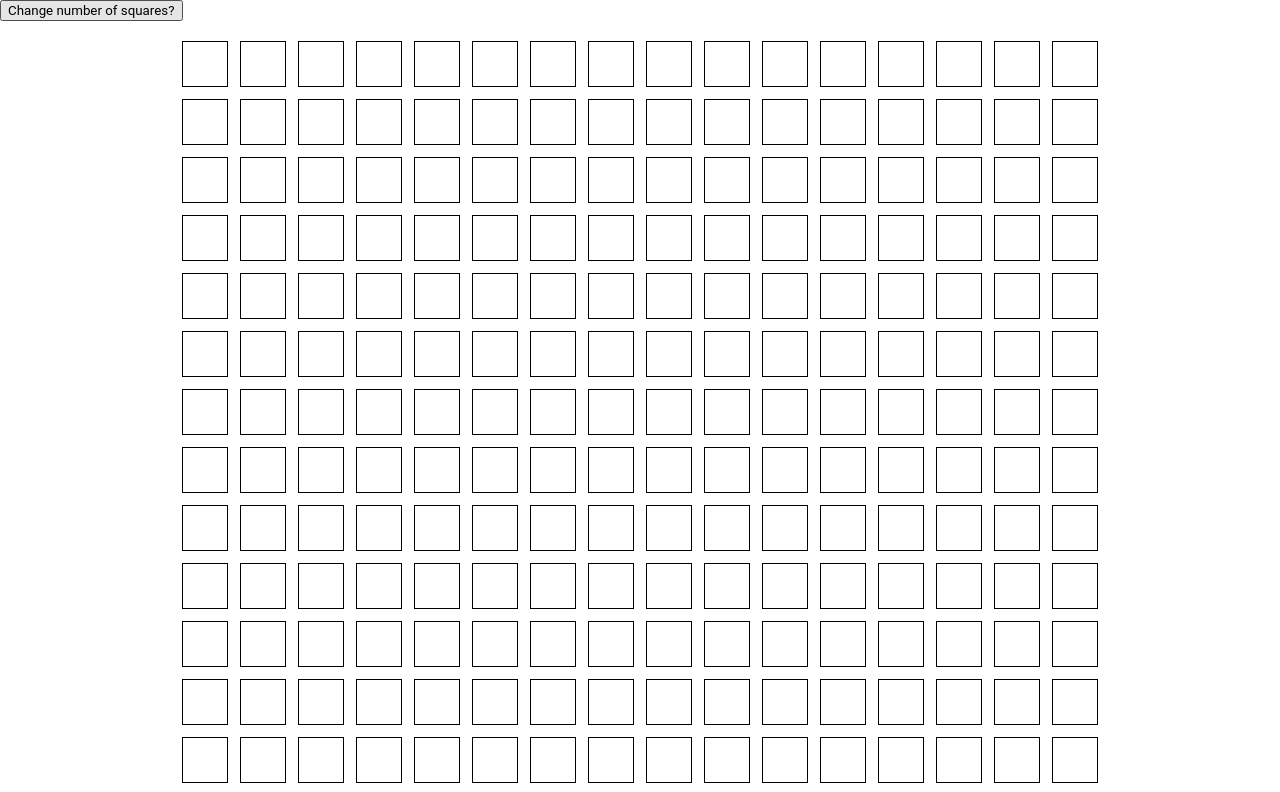
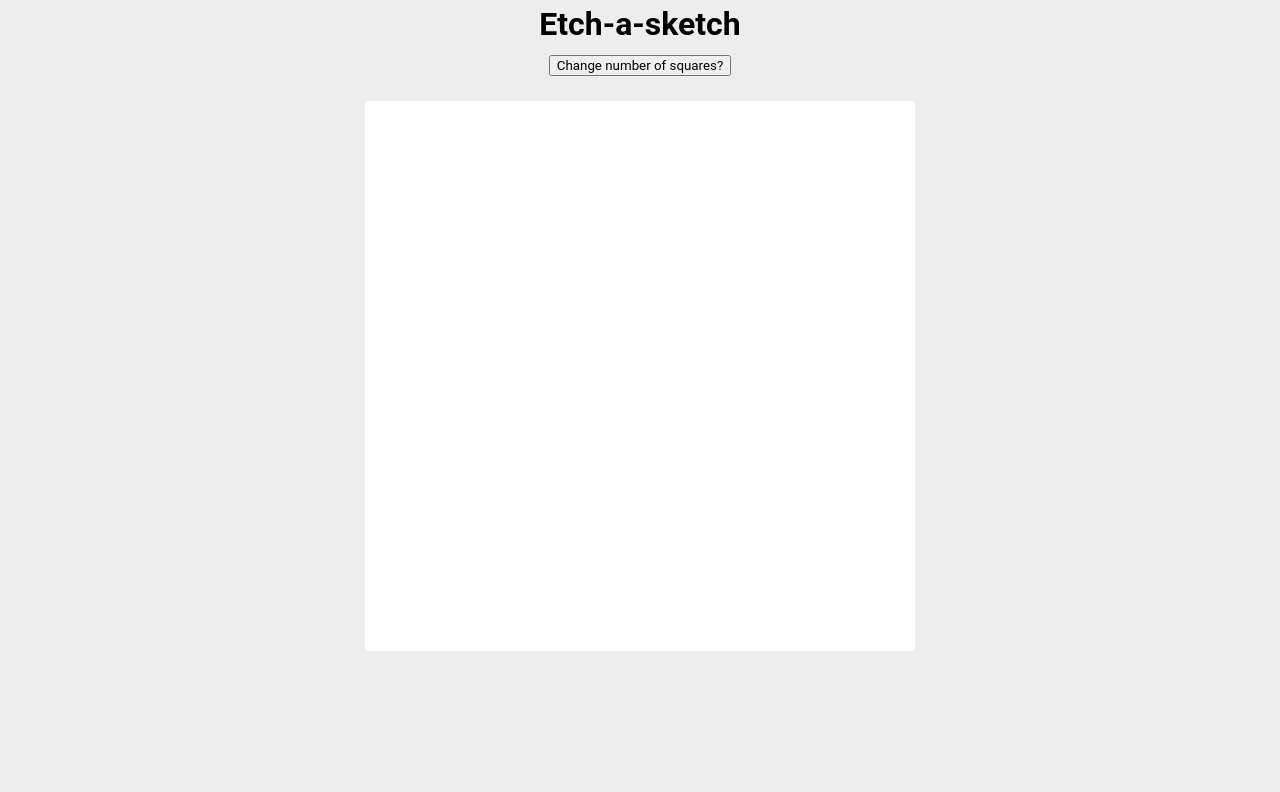
Before and after one commit to RubyFalcon/etch-a-sketch, a plain HTML site: page index.html in a window 1280 px wide. Shown: the top 792 px of the page. Drawn offline with Linux system fonts and the light colour scheme.

Commit message:
styled page

```diff
--- a/index.html
+++ b/index.html
@@ -8,7 +8,12 @@
     <script src="./main.js" defer></script>
 </head>
 <body>
-    <button class="button">Change number of squares?</button>
+    <header>
+        <h1> Etch-a-sketch</h1>
+        <button class="button">Change number of squares?</button>
+    </header>
+
+
     <div class="container"></div>
 </body>
 </html>
--- a/main.js
+++ b/main.js
@@ -8,7 +8,7 @@ let n = 16
 
 function createDivs(n){
     //16 is euqal to the flex gap(12 ) + the total border px (4)
-    let axis = (960/n)-16;
+    let axis = (550/n);
     console.log(axis);
     container.innerHTML = '';
 
@@ -18,7 +18,7 @@ function createDivs(n){
         container.appendChild(squaredDiv);
         squaredDiv.setAttribute("style", `width: ${axis}px; height: ${axis}px`)
         squaredDiv.addEventListener("mouseover", ()=> {
-            squaredDiv.style.backgroundColor = "red";
+            squaredDiv.style.backgroundColor = "rgb(51,51,51)";
         }
         )
 
--- a/style.css
+++ b/style.css
@@ -7,18 +7,27 @@
 }
 body{
     margin: auto;
+    background-color: rgb(237, 237, 237);
+}
+h1 {
+
+    text-align: center;
+}
+header{
+    padding: 5px;
+    display: flex;
+    flex-direction: column;
+    justify-content: center;
+    gap: 12px;
+    align-items: center;
 }
 .container {
     display: flex;
     flex-wrap: wrap;
-    gap: 12px;
     margin: 20px auto;
-    max-width: 960px;
-    max-height: 960px;
+    max-width: 550px;
+    max-height: 550px;
     justify-content: center;
     align-items: center;
+    background-color: white;
 }
-
-.square-div{
-    border: 1px solid black;
-}
```
